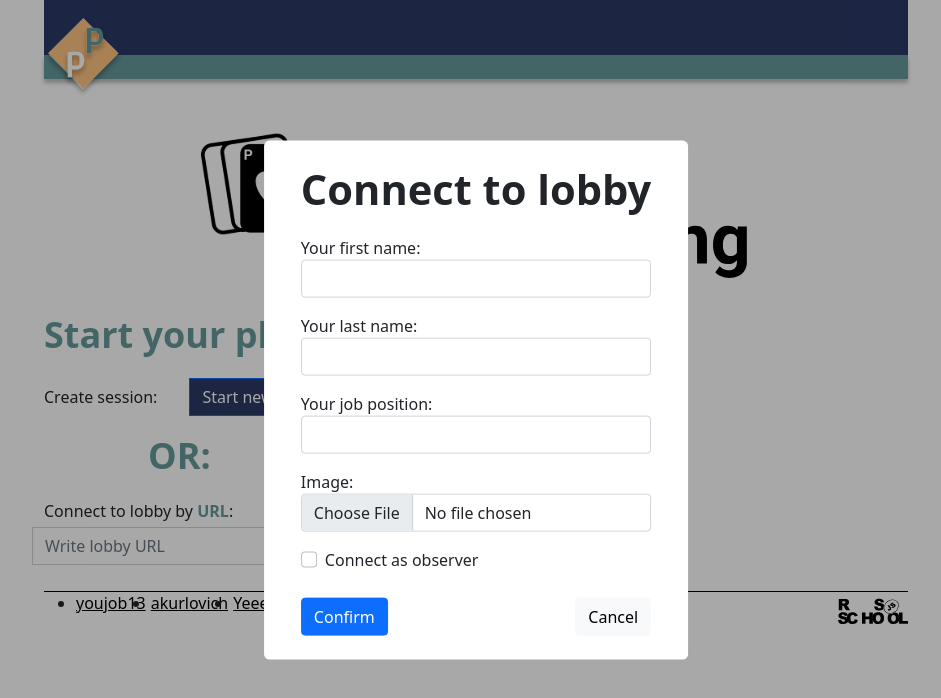
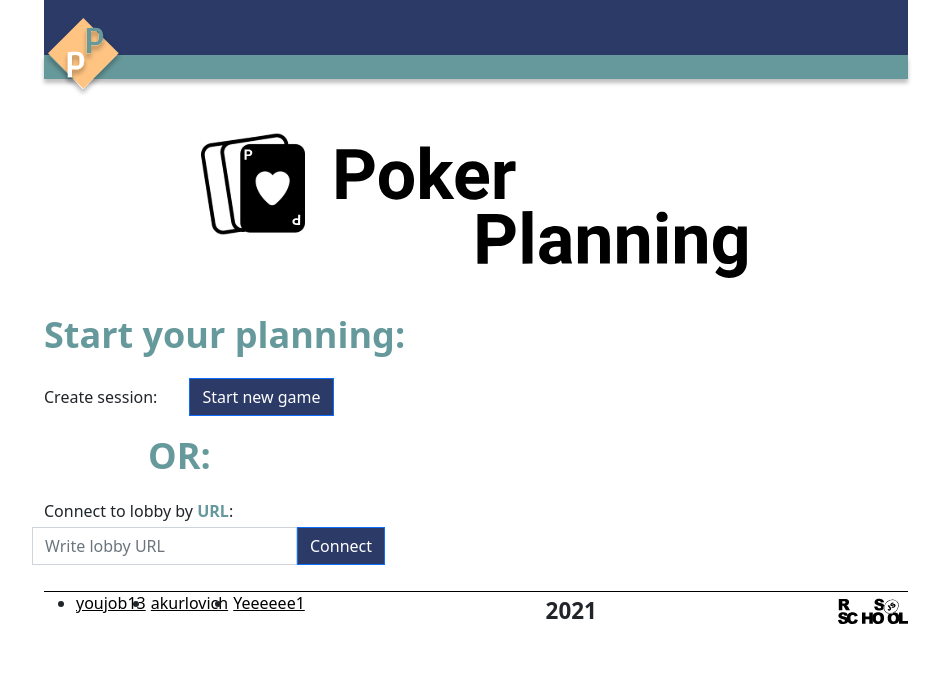
Before and after one commit to Yeeeeee1/pointing-poker, a React (Create React App) app in the folder pointing-poker/: page / in a window 1280 px wide. Shown: the top 698 px of the page, without its empty margins (164-1105 px from the left). Built offline with nearby package versions, Linux system fonts and the light colour scheme.

Commit message:
feat: toggle auth popup

```diff
--- a/pointing-poker/src/components/Pages/MainPage/MainPage.tsx
+++ b/pointing-poker/src/components/Pages/MainPage/MainPage.tsx
@@ -1,18 +1,23 @@
-import React, { ReactElement } from "react";
+import React, { ReactElement, useState } from "react";
 import { Form, Button, Col, Row } from "react-bootstrap";
 import "./mainPage.scss";
 import MainPageLogo from "../../../shared/BaseComponents/MainPageLogo/MainPageLogo";
 import AuthPopup from "../../Popup/AuthPopup/AuthPopup";
 
-const MainPage = (): ReactElement => (
+const MainPage = (): ReactElement => {
+  const [isOpenAuthPopup, toggleIsOpenAuthPopup] = useState(false);
+
+  return (
+    <>
+      {isOpenAuthPopup && <AuthPopup closePopup={toggleIsOpenAuthPopup} />}
       <div className="main-page">
         <MainPageLogo />
-    <AuthPopup />
         <div className="main-page__section">
           <h2 className="main-page__title">Start your planning:</h2>
           <div className="main-page__controls-wrapper">
             <p>Create session: </p>
             <Button
+              onClick={() => toggleIsOpenAuthPopup(true)}
               className="main-page__button"
               as="input"
               type="button"
@@ -46,6 +51,8 @@ const MainPage = (): ReactElement => (
           </div>
         </div>
       </div>
+    </>
   );
+};
 
 export default MainPage;
--- a/pointing-poker/src/components/Popup/AuthPopup/AuthPopup.tsx
+++ b/pointing-poker/src/components/Popup/AuthPopup/AuthPopup.tsx
@@ -2,10 +2,14 @@ import React, { ChangeEvent, ReactElement, useState } from "react";
 import { Button, Form } from "react-bootstrap";
 import classes from "./AuthPopup.module.scss";
 import PopupOverlay from "../PopupOverlay";
-import { AuthFormData, UserAvatar } from "../../../shared/interfaces/models";
+import {
+  AuthFormData,
+  IAuthPopup,
+  UserAvatar,
+} from "../../../shared/interfaces/models";
 import { initFormValue } from "../../../shared/globalVariables";
 
-const AuthPopup = (): ReactElement => {
+const AuthPopup = ({ closePopup }: IAuthPopup): ReactElement => {
   const [formData, updateFormData] = useState<AuthFormData>(initFormValue);
   const [isObserver, toggleIsObserver] = useState(false);
   const [userAvatar, updateUserAvatar] = useState<UserAvatar>(null);
@@ -96,7 +100,11 @@ const AuthPopup = (): ReactElement => {
             <Button variant="primary" type="submit">
               Confirm
             </Button>
-            <Button variant="light" type="button">
+            <Button
+              variant="light"
+              type="button"
+              onClick={() => closePopup(false)}
+            >
               Cancel
             </Button>
           </Form.Group>
--- a/pointing-poker/src/shared/interfaces/models.ts
+++ b/pointing-poker/src/shared/interfaces/models.ts
@@ -17,6 +17,10 @@ export interface IIssuesListProps {
 export type UserAvatar = string | ArrayBuffer | null;
 export type AuthFormData = Record<string, string>;
 
+export interface IAuthPopup {
+  closePopup: (isOpen: boolean) => void;
+}
+
 export interface IIssueProps {
   issue: IIssue;
 }
```
Lines whose indentation alone changed are shown as unchanged.
